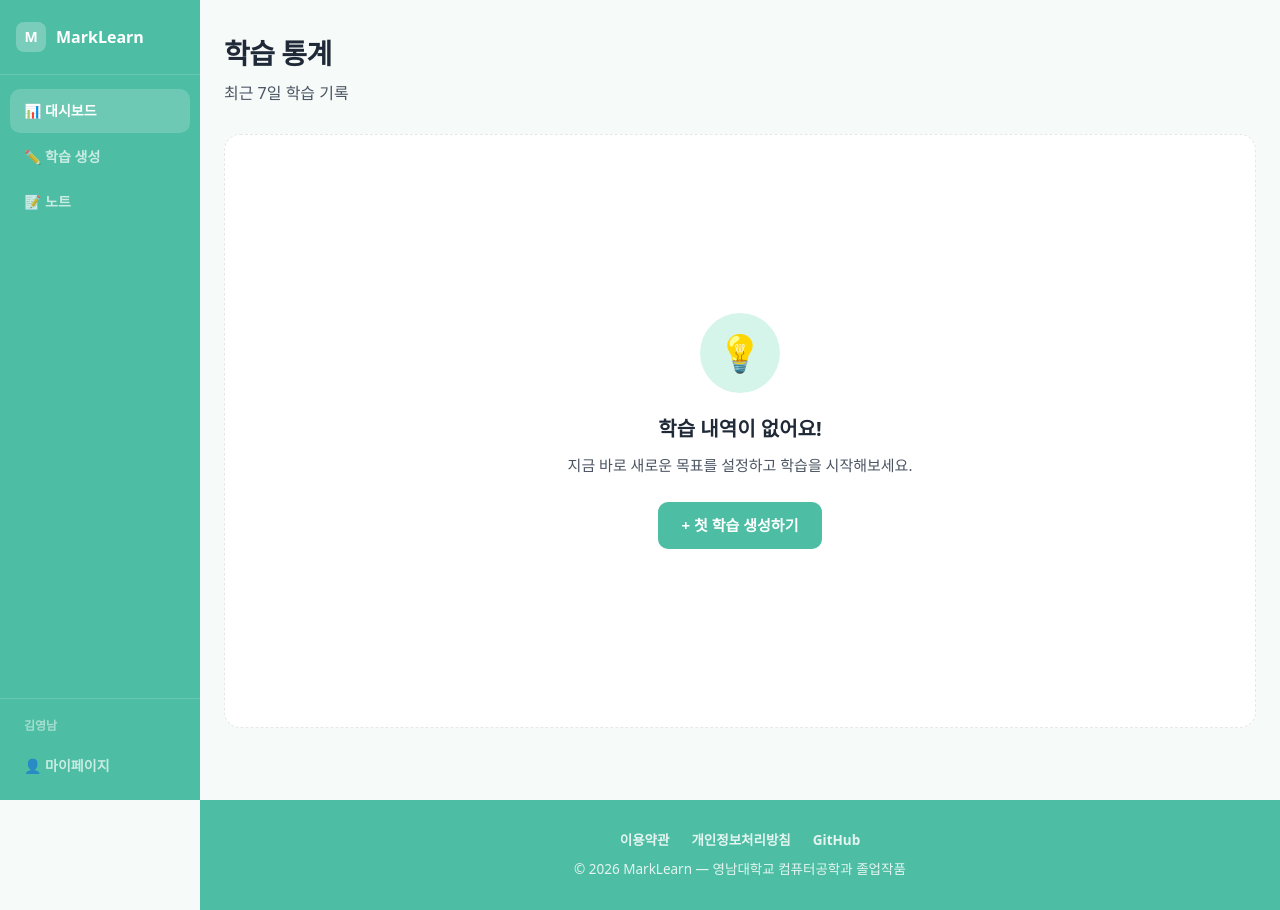
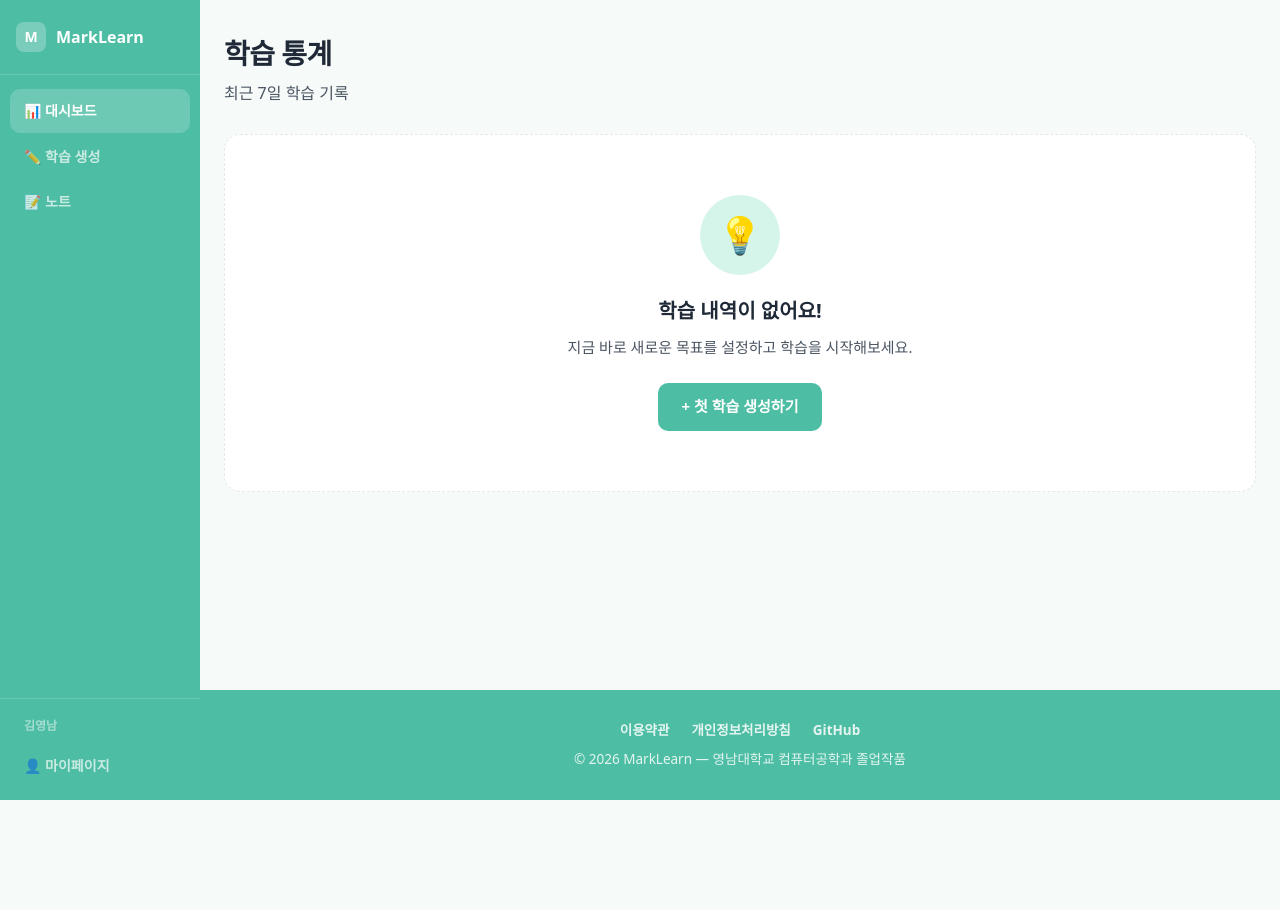
Before and after one commit to Critical-Flow/Critical-Flow-frontend, a React (Vite) app: page /dashboard-empty in a window 1280 px wide. After the commit the page ends 800 px from the top, so only its background shows below. Built offline with nearby package versions, Linux system fonts and the light colour scheme; a web font is replaced by a local one.

Commit message:
edit: 푸터 여백 수정

```diff
--- a/src/pages/Dashboard.css
+++ b/src/pages/Dashboard.css
@@ -5,7 +5,6 @@
   padding: 32px 24px;
   display: flex;
   flex-direction: column;
-  min-height: 100vh;
 }
 
 .kpi-grid {
--- a/src/pages/DashboardEmpty.css
+++ b/src/pages/DashboardEmpty.css
@@ -5,5 +5,4 @@
   padding: 32px 24px;
   display: flex;
   flex-direction: column;
-  min-height: 100vh;
 }
```
